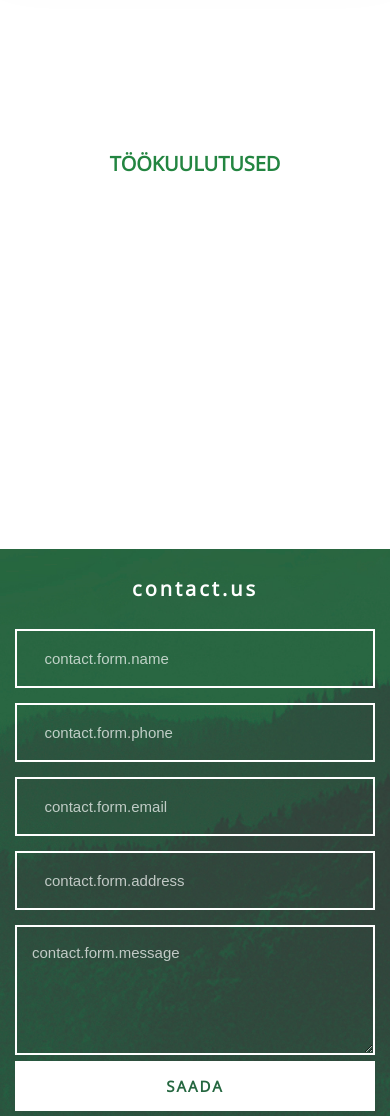
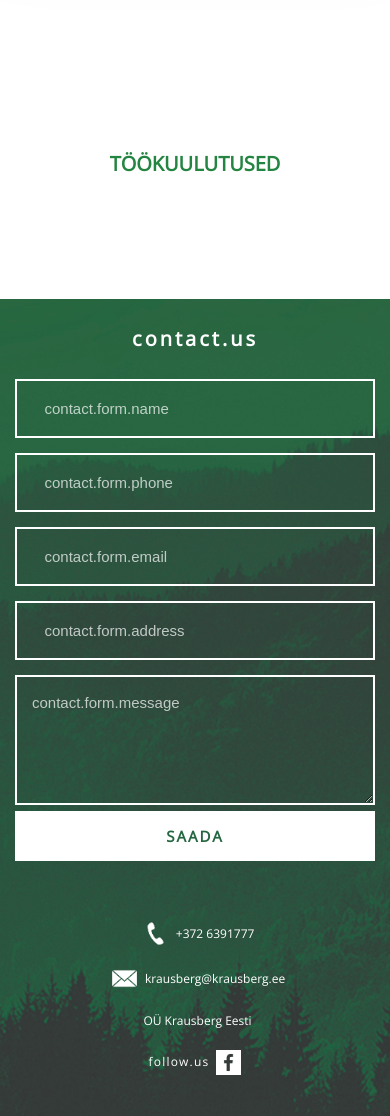
Before and after one commit to sanderlepik/krausberg-django, a Django app: page /job-offers/ in a window 390 px wide. Shown: the part 131-1247 px from the top of the page. Run offline with Django 3.2, Linux system fonts and the light colour scheme; data that the repository does not hold is empty; some libraries are stand-ins or nearby versions.

Commit message:
job-offer mobile view

```diff
--- a/krausberg_website/static/css/custom.css
+++ b/krausberg_website/static/css/custom.css
@@ -980,6 +980,11 @@ span {
     width: 100% !important;
   }
 
+  /* job offers */
+  .offer-col {
+    height: 250px !important;
+  }
+
 }
 
 
```
